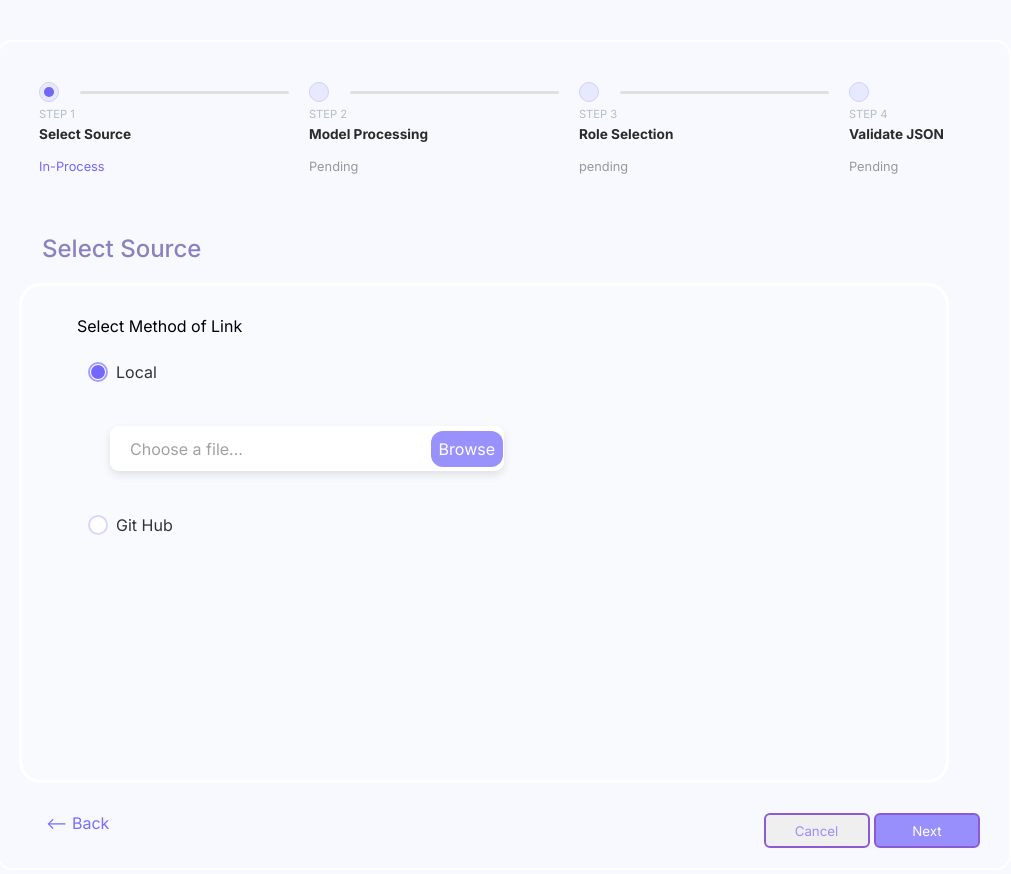
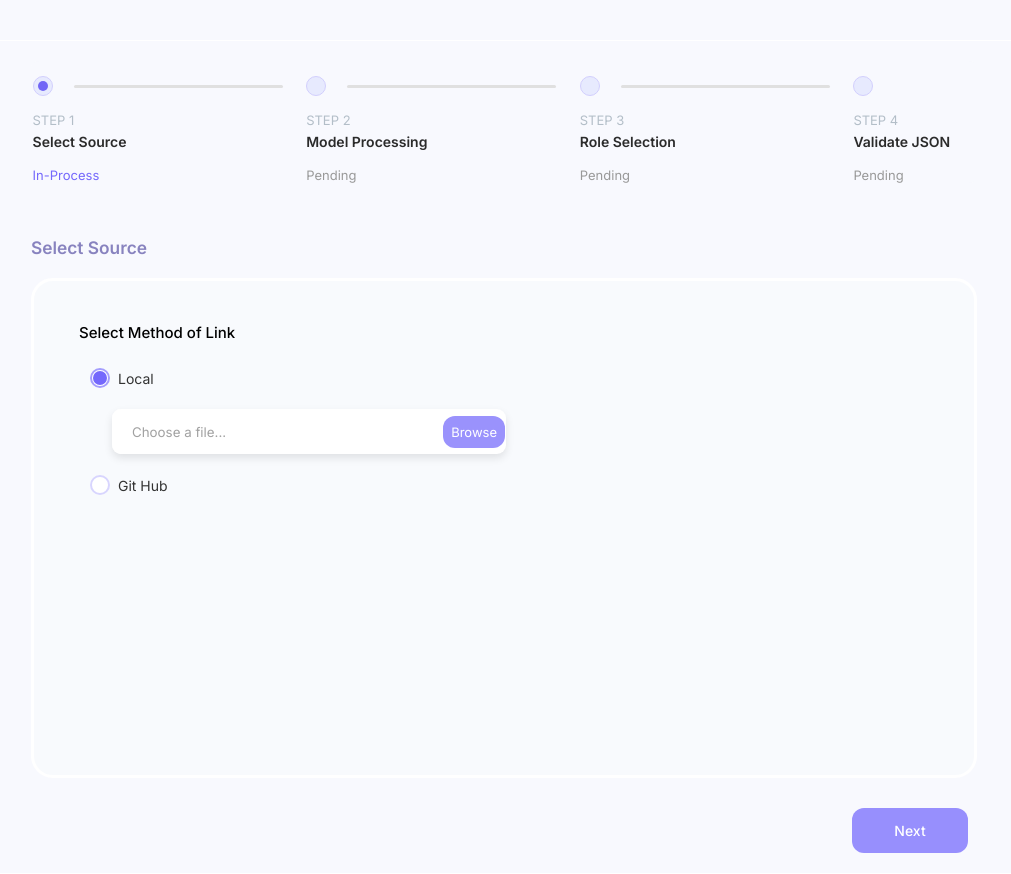
Before and after one commit to Kavinkumar1070/code-convertion-fe, a plain HTML site: page index.html in a window 1280 px wide. Both pictures are taken after a click on the label "Local". Shown: the whole page, without its empty margins (136-1147 px from the left). Drawn offline with Linux system fonts and the light colour scheme.

Commit message:
change functions and design

```diff
--- a/index.html
+++ b/index.html
@@ -50,7 +50,7 @@
                 </div>
                 <div class="step-label">STEP 3</div>
                 <div class="step-heading">Role Selection</div>
-                <div class="step-status">pending</div>
+                <div class="step-status">Pending</div>
             </div>
 
             <!-- Step 4 - Pending -->
@@ -156,10 +156,10 @@
         </div>
         <div class="footer">
             <div class="back">
-                <p id="back-button" onclick="goBack()"><-- Back</p>
+                <p class="hidden" id="back-button" onclick="goBack()"><-- Back</p>
             </div>
             <div class="footerbutton">
-                <button id="cancel">Cancel</button>
+                <button class="hidden" id="cancel ">Cancel</button>
                 <button class="hidden" id="edit">Edit</button>
                 <button id="next">Next</button>
             </div>
@@ -212,6 +212,9 @@
     const jsonContainer = document.querySelector('.json-container');
 
     const JosnInputBtnContainer = document.querySelector('.butt');
+
+    const backButton = document.getElementById('back-button')
+    const topic = document.getElementById('change-name')
     let clickedFilename = ' ';
 
     //    const addRole = document.getElementById('add-role');
@@ -283,7 +286,9 @@
                             const result = await response.json();
 
                             // Update UI on successful response
-                            updateStepUI(step1, step2, fileContainer, paragraphTopic, folderContainer,null);
+                            updateStepUI(step1, step2, fileContainer, paragraphTopic, folderContainer, null);
+                            backButton.classList.remove('hidden');
+                            topic.textContent = "Model Processing";
                             screen++;
                         } catch (error) {
                             console.error('Error during file upload:', error);
@@ -300,7 +305,7 @@
                 const repoLink = document.getElementById('url').value;
                 const token = document.getElementById('token').value;
                 const branch = document.getElementById('branch').value;
-                if (repoLink && token && branch) {
+                if (repoLink && branch) {
                     try {
                         const response = await fetch('http://127.0.0.1:8000/git-link', {
                             method: 'POST',
@@ -316,13 +321,15 @@
                         const result = await response.json();
 
                         const uiActions = updateStepUI(step1, step2, fileContainer, paragraphTopic, folderContainer, null);
+                        backButton.classList.remove('hidden');
+                        topic.textContent = "Model Processing";
                         screen++;
 
                     } catch (error) {
                         alert(`Failed to clone the repository. Details: ${error.message}`);
                     }
                 } else {
-                    alert('All fields are required for Git repository cloning.');
+                    alert('Any One fields are required To cloning Project Please Select ("Local" or "Git Hub") .');
                 }
             }
         } else if (screen === 2) {
@@ -352,10 +359,12 @@
                     }
 
                     const result = await response.json();
-                    const uiActions = updateStepUI(step2, step3, folderContainer, null, roleContainer,null);
+                    const uiActions = updateStepUI(step2, step3, folderContainer, null, roleContainer, null);
                     folderContainer.style.opacity = '1'; // Full opacity
                     folderContainer.style.pointerEvents = 'auto';
                     document.querySelector('.loading').classList.add('hidden')
+                    backButton.classList.remove('hidden')
+                    topic.textContent = "Role Selection"
                     screen++;
 
                 } catch (error) {
@@ -397,14 +406,15 @@
 
                 const result = await response.json();
                 console.log("roleArray", roleArray);
-                const uiActions = updateStepUI(step3, step4, roleContainer, null, jsonContainer,null)
+                const uiActions = updateStepUI(step3, step4, roleContainer, null, jsonContainer, null)
                 document.querySelector('.roleloading').classList.add('hidden')
                 roleContainer.style.opacity = '1'; // Full opacity
                 roleContainer.style.pointerEvents = 'auto';
+                backButton.classList.remove('hidden')
+                topic.textContent = "Validate Json"
                 screen++;
                 document.querySelector('.container').classList.add('json');
                 document.getElementById('edit').classList.remove('hidden');
-                document.getElementById('cancel').classList.add('hidden');
                 document.getElementById('next').textContent = 'Finish';
                 try {
                     const response = await fetch('http://127.0.0.1:8000/get-json-filename', { method: 'GET' });
@@ -638,10 +648,9 @@
                 ToSelected(step3, [step4]); // Call ToSelected for step3
                 screen = 3; // Update screen variable
             }
-            else if (event.target.id.includes('step4') && event.target.classList.contains('completed')) {
-                console.log('step4');
-                ToSelected(step4, [step1, step2, step3]); // Call ToSelected for step4
-                screen = 4; // Update screen variable
+            else {
+                // Update screen variable
+                console.log('You are in the last Step');
             }
         }
     }
@@ -678,10 +687,6 @@
             jsonContainer.classList.add('hidden');
         } else {
             console.log("step4");
-            fileContainer.classList.add('hidden');
-            folderContainer.classList.add('hidden');
-            roleContainer.classList.add('hidden');
-            jsonContainer.classList.remove('hidden');
         }
 
         // Change the other steps to 'pending'
@@ -700,3 +705,12 @@
 </script>
 
 </html>
+<!-- if (da.children.length > 0) {  // Check if there's at least one child
+console.log(da.children[0].classList.contains('in-progress'));
+} else {
+console.log('No children in the progress container.');
+}
+if(da.children[0].classList.contains('in-progress')){
+console.log("sadfasd",da.children[0].id)
+console.log('2312',da.childElementCount)
+} -->
--- a/style.css
+++ b/style.css
@@ -20,9 +20,10 @@ body {
     background-color: #f8f9fe;
     justify-content: center;
     align-items: center;
-    padding: 20px;
-    border: 2px solid white;
+    padding: 20px 50px;
+    border: 1px solid white;
     border-radius: 15px;
+    font-size: small;
 }
 
 .progress-container {
@@ -31,7 +32,7 @@ body {
     justify-content: space-evenly;
     gap: 150px;
     background-color: #f8f9fe;
-    padding: 20px;
+    padding: 15px 0px 0px 0px;
     border-radius: 8px;
 }
 
@@ -42,11 +43,16 @@ body {
     background-color: #f8fafd;
     padding: 30px;
     border-radius: 22px;
-    width: 930px;
+    width: 946px;
     height: 500px;
     border: 3px solid #ffff;
-    padding-left: 55px;
+    padding-top: 42px;
+    padding-left: 45px;
 
+}
+#topic{
+    font-size: 15px;
+    font-weight: 500;
 }
 
 .step {
@@ -103,21 +109,20 @@ body {
 }
 
 .step-label {
-    font-size: 0.7em;
     color: #b3bec8;
+    padding-top: 11px;
 }
 
 .step-heading {
-    font-size: 0.85em;
-    font-weight: bold;
     text-align: start;
+    font-size: 14px;
+    font-weight: 600;
     color: #2b2b2b;
-    width: 120px;
+    width: 122px;
 }
 
 .step-status {
     padding-top: 12px;
-    font-size: 0.8em;
     color: #14ae5c;
 }
 
@@ -136,18 +141,19 @@ body {
 }
 
 #change-name {
-    font-weight: 500;
-    font-size: x-large;
     color: #8883bf;
-    padding-top: 20px;
-    padding-left: 23px;
+    padding-top: 34px;
+    font-size: 1.331em;
+    font-weight: 600;
 }
 
 .files>label {
     display: flex;
     align-items: center;
     color: #333;
+    font-size: 14px;
     padding: 11px;
+    padding-bottom: 21px;
 }
 
 input {
@@ -161,15 +167,16 @@ input {
 }
 
 button {
-    border: 2px solid #8a5cd4;
-    color: #988ffd;
-    width: 106px;
-    height: 35px;
-    border-radius: 6px;
+    width: 116px;
+    height: 45px;
+    border: none;
+    font-size: 14px;
+    font-weight: 500;
+    border-radius: 12px;
 }
 
 #next {
-    background-color: #988ffd;
+    background-color: #978ffd;
     color: #ffffff;
 }
 
@@ -206,7 +213,6 @@ button {
 .file-name-display {
     flex: 1;
     padding: 10px;
-    font-size: 16px;
     padding-left: 20px;
     opacity: 68%;
     color: #555;
@@ -217,8 +223,7 @@ button {
 
 .space {
     padding-left: 33px;
-    padding-top: 33px;
-    padding-bottom: 33px;
+    padding-bottom: 10px;
 }
 
 .custom-input {
@@ -251,7 +256,6 @@ button {
     display: flex;
     height: 100%;
     gap: 20px;
-    padding-top: 50px;
 
 
 }
@@ -288,7 +292,6 @@ button {
 .role {
     display: flex;
     gap: 200px;
-    padding-top: 50px;
 }
 
 .role-containter>input[type=text] {
@@ -403,11 +406,6 @@ input[type="radio"] {
 .json-files {
     padding-right: 10px;
     padding-top: 35px;
-}
-
-.add {
-    font-size: small;
-    color: #7468fc;
 }
 
 #heading-role {
```
